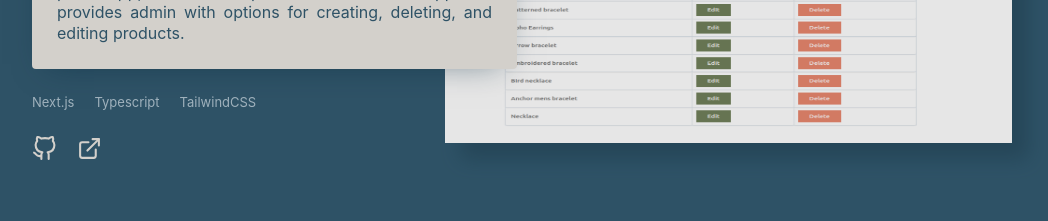
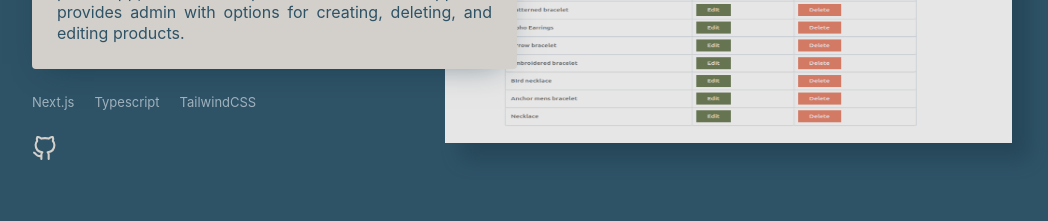
Before and after one commit to andjared/portfolio, a React (Create React App) app: page / in a window 1280 px wide. Shown: the part 1800-2021 px from the top of the page, without its empty margins (118-1166 px from the left). Built offline with nearby package versions, Linux system fonts and the light colour scheme.

Commit message:
conditionally render project web link

```diff
--- a/src/components/Projects/index.js
+++ b/src/components/Projects/index.js
@@ -47,9 +47,11 @@ export default function Projects() {
                           <GitHub size={25} />
                         </a>
                       )}
-                      <a href={web} target="_blank" rel="noopener noreferrer">
-                        <ExternalLink size={25} />
-                      </a>
+                      {web && (
+                        <a href={web} target="_blank" rel="noopener noreferrer">
+                          <ExternalLink size={25} />
+                        </a>
+                      )}
                     </>
                   </div>
                 </div>
```
